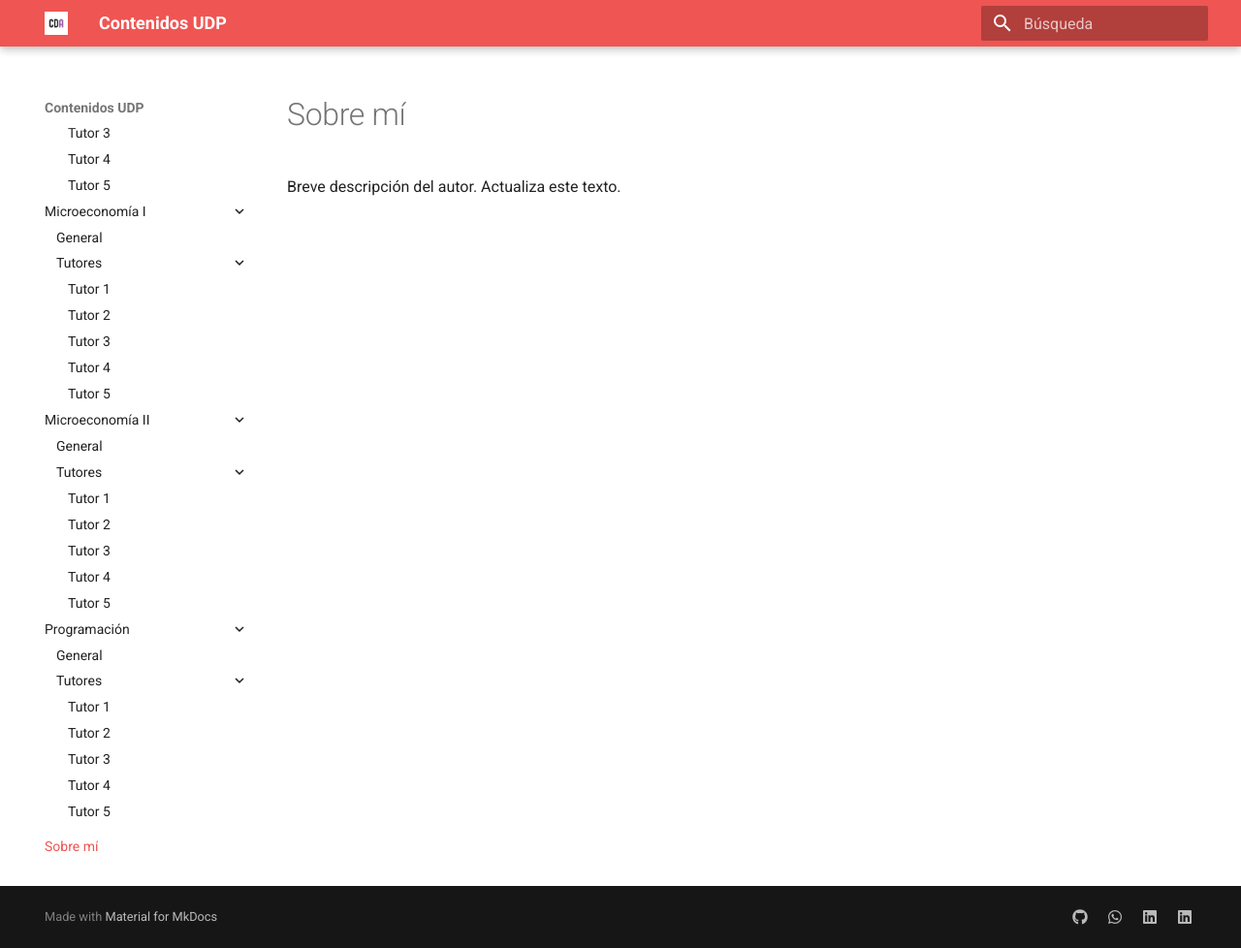
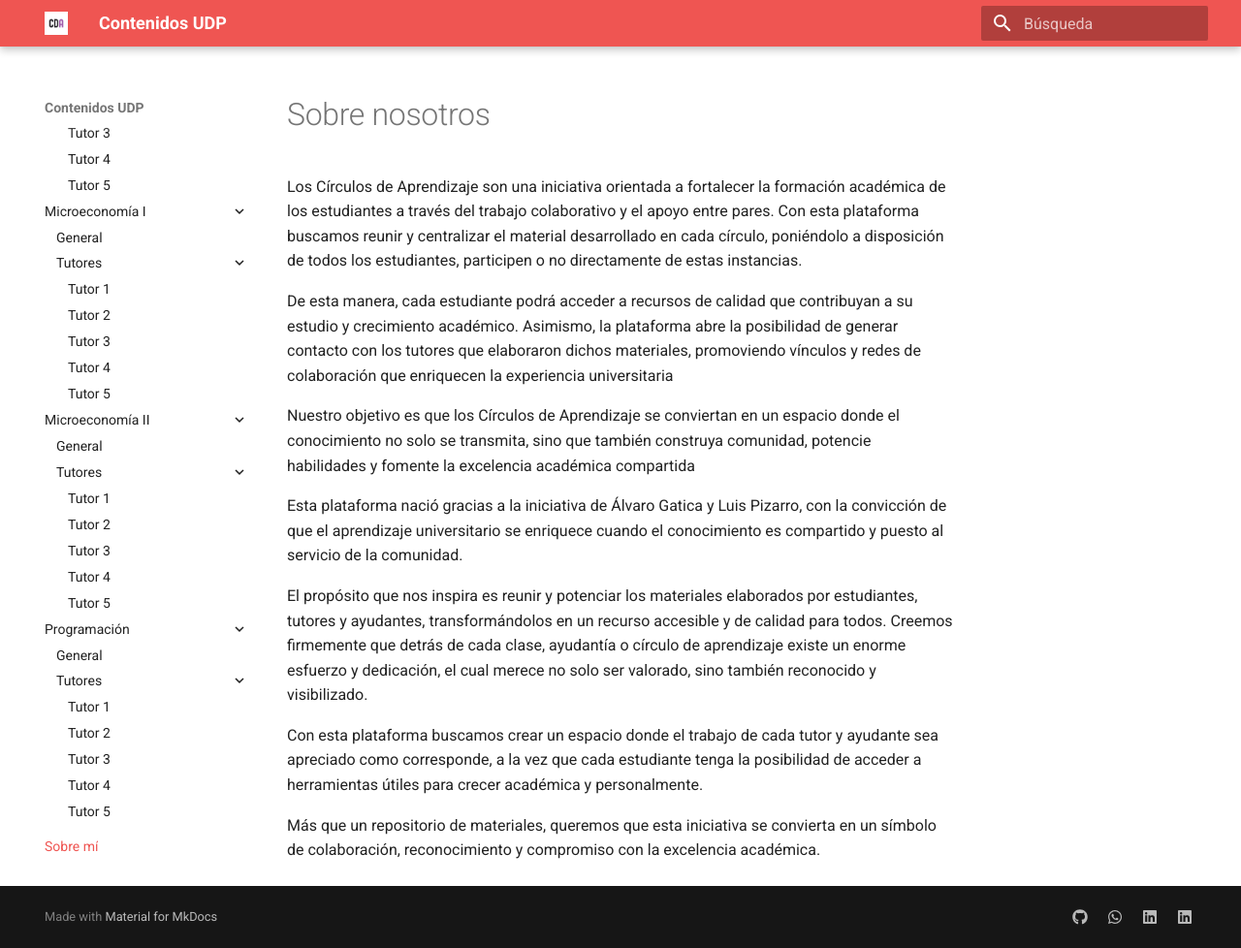
Before and after one commit to cda-fae/cda-fae, an MkDocs documentation site: the page built from docs/about.md, in a window 1280 px wide and 978 px high. Shown: the whole window at 97% size. Built offline with MkDocs 1.6.1 and Material for MkDocs 9.7.7, drawn with Linux system fonts in a browser that asks for light colours.

Commit message:
Actualiza sección Sobre nosotros con descripción institucional

```diff
--- a/docs/about.md
+++ b/docs/about.md
@@ -1,4 +1,28 @@
 
-# Sobre mí
+# Sobre nosotros
 
-Breve descripción del autor. Actualiza este texto.
+Los Círculos de Aprendizaje son una iniciativa orientada a fortalecer la formación académica de los estudiantes a través del trabajo colaborativo y el apoyo entre pares.
+Con esta plataforma buscamos reunir y centralizar el material desarrollado en cada círculo,
+poniéndolo a disposición de todos los estudiantes, participen o no directamente de estas instancias.
+
+
+De esta manera, cada estudiante podrá acceder a recursos de calidad que contribuyan a su estudio y crecimiento académico. Asimismo,
+la plataforma abre la posibilidad de generar contacto con los tutores que elaboraron dichos materiales, promoviendo vínculos y redes de colaboración que enriquecen la experiencia universitaria
+
+
+Nuestro objetivo es que los Círculos de Aprendizaje se conviertan en un espacio donde el conocimiento no solo se transmita,
+sino que también construya comunidad, potencie habilidades y fomente la excelencia académica compartida
+
+
+Esta plataforma nació gracias a la iniciativa de Álvaro Gatica y Luis Pizarro, con la convicción de que el aprendizaje universitario se
+enriquece cuando el conocimiento es compartido y puesto al servicio de la comunidad.
+
+
+El propósito que nos inspira es reunir y potenciar los materiales elaborados por estudiantes, tutores y ayudantes, transformándolos en un recurso accesible y de calidad para todos. Creemos firmemente que detrás de cada clase,
+ayudantía o círculo de aprendizaje existe un enorme esfuerzo y dedicación, el cual merece no solo ser valorado, sino también reconocido y visibilizado.
+
+
+Con esta plataforma buscamos crear un espacio donde el trabajo de cada tutor y ayudante sea apreciado como corresponde, a la vez que cada estudiante tenga la posibilidad de acceder a herramientas útiles para crecer académica y personalmente.
+
+
+Más que un repositorio de materiales, queremos que esta iniciativa se convierta en un símbolo de colaboración, reconocimiento y compromiso con la excelencia académica.
```
